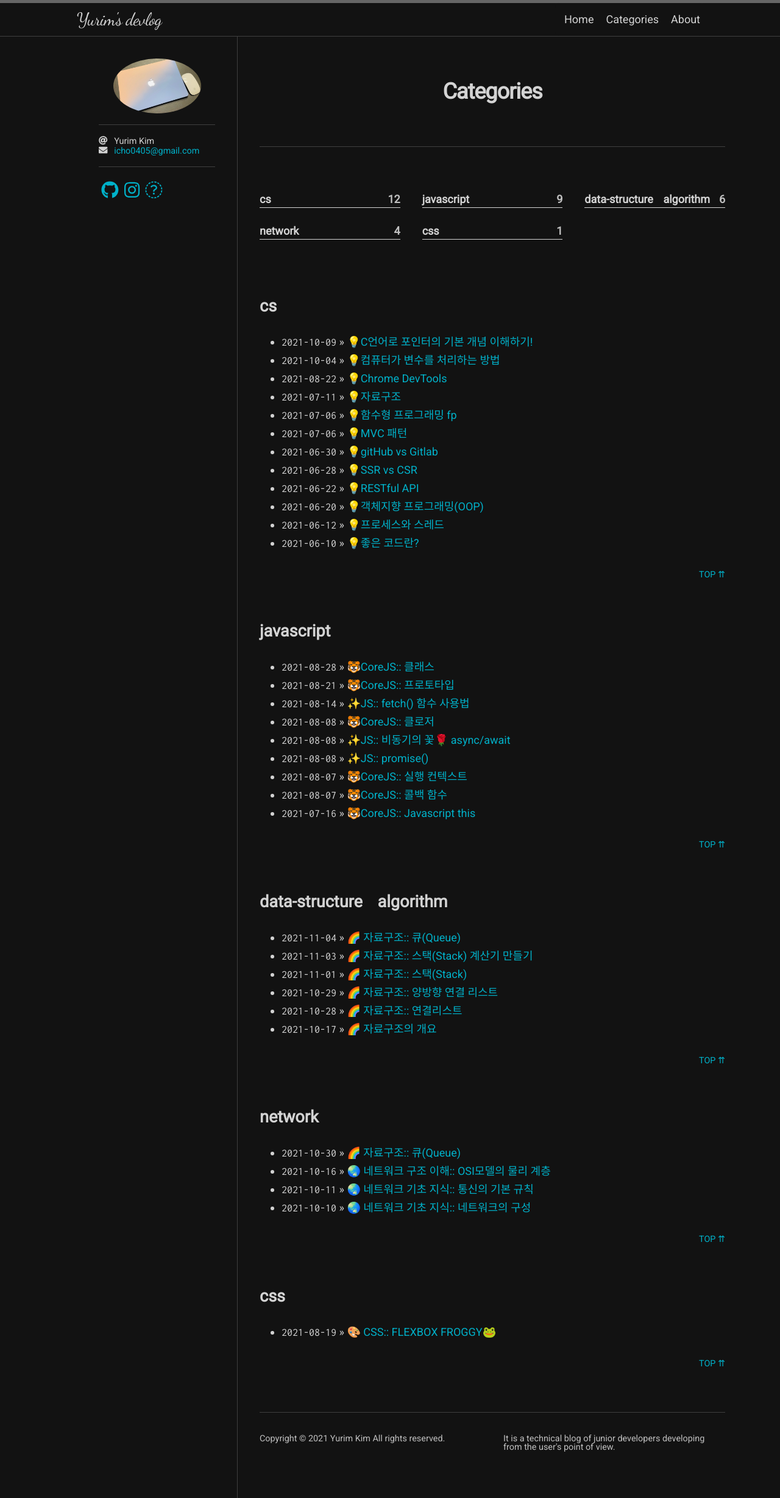
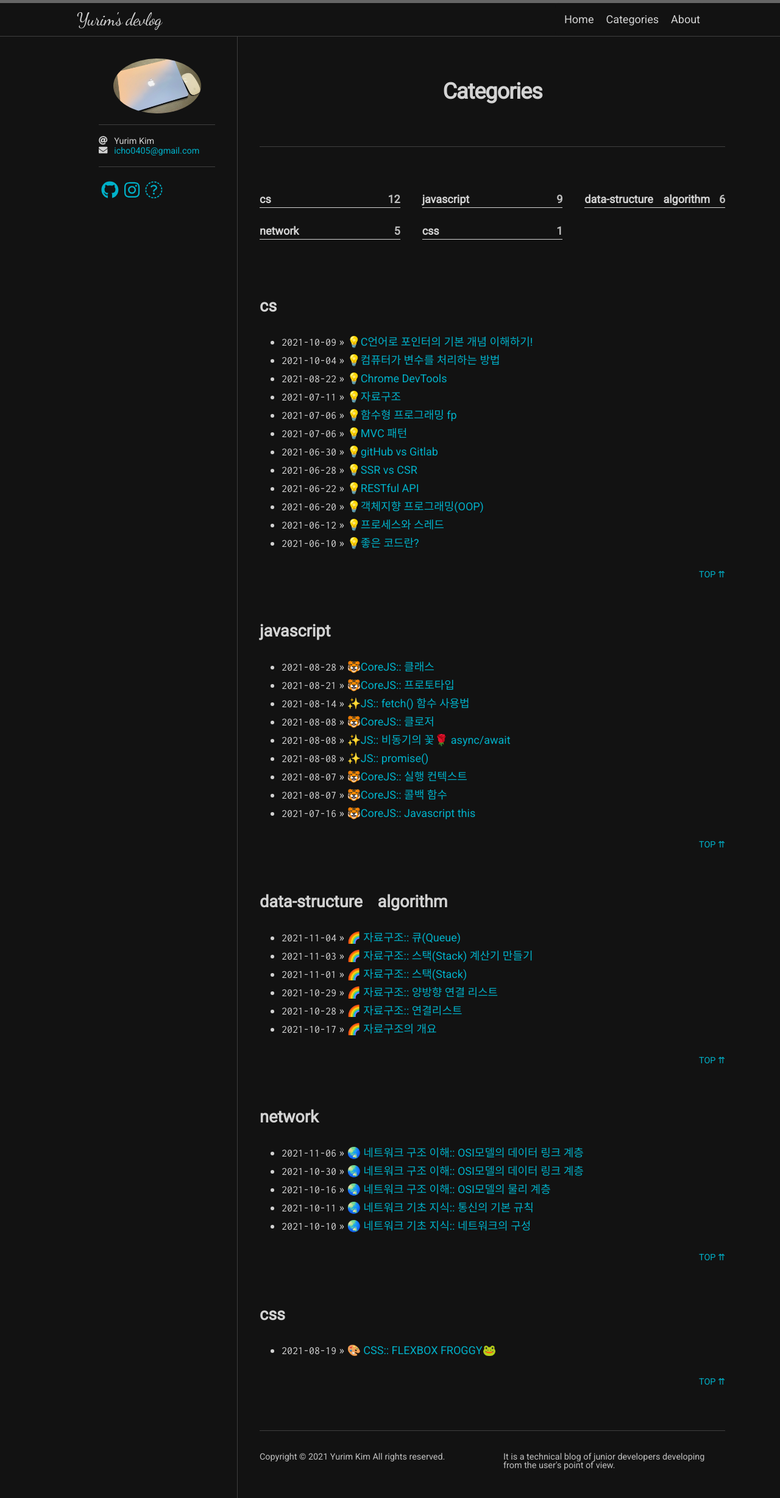
Before and after one commit to yurim45/yurim45.github.io, a Jekyll site: the page built from tags.md, in a window 1280 px wide. Shown: the whole page at 61% size. Built offline with Jekyll 4.4.1, drawn with Linux system fonts in a browser that asks for light colours; nearby versions of some CDN libraries; some web fonts are replaced; part of the change alters nothing that is shown.

Commit message:
add: post

```diff
--- a/_posts/2021-10-30-network_data_link_layer.md
+++ b/_posts/2021-10-30-network_data_link_layer.md
@@ -1,5 +1,5 @@
 ---
-title: "🌈 자료구조:: 큐(Queue)"
+title: "🌏 네트워크 구조 이해:: OSI모델의 데이터 링크 계층"
 tags:
   - [network]
 permalink: /network/dataLinkLayer
--- /dev/null
+++ b/_posts/2021-11-06-network_network_layer.md
@@ -0,0 +1,316 @@
+---
+title: "🌏 네트워크 구조 이해:: OSI모델의 데이터 링크 계층"
+tags:
+  - [network]
+permalink: /network/networkLayer
+
+navigation: true
+toc: true
+toc_sticky: true
+
+date: 2021-11-06
+last_modified_at: 2021-11-06
+---
+
+![]()
+
+<span style="color:Teal">**OSI모델**</span>의 3계층인 <span style="color:Teal">**네트워크 계층**</span>에 대해 공부하기
+
+---
+
+# 🌏 네트워크 계층_목적지에 데이터 전달하기
+
+### 🚀 What I Will Learn
+
+- IP를 이해한다
+- 라우터를 이해한다
+- IP주소를 이해한다
+- 서브넷(subnet)을 이해한다
+- 라우팅을 이해한다
+
+---
+
+## <span style="background-color:aquamarine">LESSON 17. 네트워크 계층의 역할</span>
+
+전 세계에는 수많은 네트워크가 있고 그 네트워크들은 서로 연결되어 거대한 인터넷을 이루고 있다. 이번에는 <u>**네트워크 간의 연결**</u>에 대해 알아보자
+
+### 1) 네트워크 간의 연결 구조
+
+> ✔️ **네트워크 계층의 역할**: 다른 네트워크에 있는 목적지로 데이터를 전달하려면 네트워크 계층의 기술이 필요하다
+
+![](https://images.velog.io/images/april_5/post/c272c3b2-434e-4d1b-adbb-c831271bb50e/image.png)
+
+<u>**데이터 링크 계층**</u>에서는 이더넷 규칙을 기반으로 데이터 전송을 담당.
+하지만 이 규칙에 따라 같은 네트워크에 있는 컴퓨터로는 데이터를 전송할 수 있지만, <span style="background-color:yellow">인터넷이나 다른 네트워크로는 데이터를 전송할 수 없다</span> 😥😥😥😥😥
+- 데이터 링크 계층의 장비로는 네트워크 A의 컴퓨터 끼리는 데이터 전송이 되지만, 네트워크 A에서 네트워크 B나 C로는 데이터 전송이 안된다.
+
+![](https://images.velog.io/images/april_5/post/5700820d-ec14-43c2-b801-e5470ea5319d/image.png)
+
+이 네트워크 간의 통신을 가능하게 하는 것이 **네트워크 계층의 역할**이다.
+이 계층을 통해 다른 네트워크로 데이터를 전송하려면 <span style="color:Teal">**라우터(router)**</span>라는 네트워크 장비가 필요하다
+
+>**라우터(router)**: 목적지가 정해지면 <span style="color:tomato">**해당 목적지까지 어떤 경로로 가는 것이 좋은지**</span>를 알려주는 기능을 한다.
+
+하지만 데이터를 보내려는 상대가 어디에 있는지 모르면 라우터도 목적지까지의 경로를 알려주지 못한다. 이 때 <u>네트워크를 식별할 수 있는 주소</u>를 <span style="color:Teal">**IP 주소**</span>라고 한다
+
+IP 주소로
+- 목적지를 지정하는 것 뿐만 아니라
+- 데이터를 어떤 경로로 보낼지도 결정해야 한다
+- 목적지 IP 주소까지 어떤 경로로 데이터를 보낼지 결정하는 것을 <span style="color:Teal">**라우팅(routing)**</span>이라고 한다
+  - 라우터의 **라우팅 테이블(routing table)**로 경로 정보를 등록하고 관리한다
+
+![](https://images.velog.io/images/april_5/post/b941a45c-707a-40ba-80c8-21220094bb8a/image.png)
+
+
+<br />
+
+### 2) IP(Internet Protocol)란?
+
+네트워크 계층에는 IP라는 프로토콜이 있고, 이 IP가 있어서 라우터가 가능한 것이다.
+
+네트워크 계층에서는 <span style="background-color:yellow">캡슐화</span>를 할 때는 데이터에 <span style="color:Teal">**IP헤더**</span>가 추가되는데, 이렇게 만들어진 것을 <span style="color:Teal">**IP패킷**</span>이라고 한다
+- 데이터 링크 계층에서 이더넷 헤더와 트레일러가 추가 된것은 <span style="color:Teal">**프레임**</span>이라고 했다
+
+
+![](https://images.velog.io/images/april_5/post/1654d302-8c60-433e-9108-0788eb522925/image.png)
+
+>📌 IP 헤더에 **출발지 IP주소**와 **목적지 IP 주소**가 있다는 것을 기억하자!
+
+<br /><br />
+
+---
+
+## <span style="background-color:aquamarine">LESSON 18. IP 주소의 구조</span>
+
+### 1) IP 주소란?
+
+>IP 주소는 실생활에 비유하면 우편물을 보낼 때의 주소와 같은 개념이다.
+
+IP 주소는 <span style="color:Teal">**인터넷 서비스 제공자(ISP)**</span>에게 받을 수 있다.
+IP 버전에는 <span style="color:Teal">**IPv4**</span>와 <span style="color:Teal">**IPv6**</span>가 있다
+
+||IPv4|IPv6|
+|--|--|--|
+|크기|32비트|128비트|
+|IP 주소 갯수|약 43억(億) 개|약 340간(澗) 개|
+
+>일(一) 십(十) 백(百) 천(千) 만(萬) 억(億) 조(兆) 경(京) 해(垓) 자(秭) 양(穰) 구(溝) **간(澗)** 정(正) 재(載) 극(極) ···
+
+IP 주소에는 <span style="color:Teal">**공인 IP 주소**</span>와 <span style="color:Teal">**사설 IP 주소**</span>가 있는데 왜 두 종류나 필요할까?
+- IPv4 주소는 위에서 말했듯이 주소의 수가 고갈되고 있다
+- 그래서 <u>인터넷에 직접 연결되는 컴퓨터나 라우터</u>에는 <span style="color:Teal">**공인 IP 주소**</span>를 할당하고,
+- <u>회사나 가정의 랜에 있는 컴퓨터</u>는 <span style="color:Teal">**사설 IP 주소**</span>를 할당하는 정책을 사용하고 있다.
+
+![](https://images.velog.io/images/april_5/post/0b42b0cf-7f02-49ae-bd02-1e0c3aac0121/image.png)
+
+- 랜 안에 컴퓨터가 여러 대 있다면 공인 IP 주소는 사용할 수 있는 숫자가 제한되므로
+  - 컴퓨터 한 대당 공인 IP 주소를 하나씩 할당하기 어렵다
+- 그래서 우선, <u>인터넷 서비스 제공자가 제공하는 **공인 IP 주소**</u>는 <span style="color:tomato">**라우터에만 할당**</span>하고
+- 랜 안에 있는 컴퓨터에는
+  - 랜의 네트워크 관리자가 자유롭게 **사설 IP 주소**를 할당하거나
+  - 라우터의 **DHCP** 기능을 사용하여 주소를 자동으로 할당한다
+
+그러면 공인 IP 주소 한 개로 랜안에 있는 컴퓨터 세대에 인터넷을 모두 연결할 수 있는 환경을 만들 수 있다
+
+>**DHCP(Dynamic Host Configuration Protocol)**: IP 주소를 자동으로 할당하는 프로토콜
+
+<br />
+
+IP 주소와 MAC 주소는 비트 수가 다른데,
+
+||MAC 주소|IP 주소|
+|--|--|--|
+|크기|48비트|32비트|
+|표시|16진수|10진수|
+
+>8비트를 옥텟(octet)이라고 부르기도 한다 <br /> 32비트를 8비트씩 끊어서 네 개의 옥텟으로 구분하고, <br /> 숫자는 10진수로 변환했을 때 0~255까지 범위가 정해져 있다
+
+![](https://images.velog.io/images/april_5/post/290d6cd2-28ea-4fbb-9482-d8790c9b2b86/image.png)
+
+>📌 사람이 읽기 쉽도록 10진수로 표시하지만, 실제로 IP주소는 <span style="color:tomato">**2진수**</span>로 되어있다는 것을 기억하자!
+
+또한, IP 주소는 <span style="color:Teal">**네트워크 ID**</span>와 <span style="color:Teal">**호스트 ID**</span>로 나눠져 있다.
+- **네트워크 ID**는 <u>어떤 네트워크인지</u>를 나타내고,
+- **호스트 ID**는 <u>해당 네트워크의 어느 컴퓨터인지</u>를 나타낸다.
+
+이 두 가지 정보가 합쳐져 IP 주소가 된다.
+
+<br /><br />
+
+---
+
+## <span style="background-color:aquamarine">LESSON 19. IP 주소의 클래스(class) 구조</span>
+
+IP 주소는 <u>네트워크의 규모에 따라 A~E 클래스로 나누어져</u> 있다. 네트워크 클래스 구조에 대해 알아보자.
+
+### 1) IP 주소 클래스(class)란?
+
+IPv4의 IP 주소는 32비트다.
+- 이 32비트를 옥탯 단위로 끊어서 네트워크 ID를 크게 만들거나
+- 호스트 ID를 작게 만들어 네트워크 크기를 조정할 수도 있다
+
+<u>네트워크 크기는 <span style="color:Teal">**클래스**</span> 라는 개념으로 구분</u>하고 있다
+
+|클래스 이름	|내용	|네트워크 ID 크기	|호스트 ID|
+|--|--|--|--|
+|A 클래스|	대규모 네트워크 주소|	8비트	|24비트|
+|B 클래스|	중형 네트워크 주소|	16비트|	16비트|
+|C 클래스|	소규모 네트워크 주소|	24비트|	8비트|
+|D 클래스|	멀티캐스트(multicast) 주소|	x|	x|
+|E 클래스|	연규 및 특수용도 주소|	x	|x|
+
+일반 네트워크에서는 A~C 클래스까지 사용할 수 있다
+
+|종류	|공인 IP 주소의 범위	|사설 IP 주소의 범위|
+|--|--|--|
+|A 클래스|	1.0.0.0~9.255.255.255 <br /> 10.0.0.0~10.255.255.255|11.0.0.0~126.255.255.255|
+|B 클래스|	128.0.0.0~172.15.255.255 <br /> 172.16.0.0~172.31.255.255|172.32.0.0~191.255.255.255	|
+|C 클래스|	192.0.0.0~192.167.255.255 <br /> 192.168.0.0~192.168.255.255|192.169.0.0~223.255.255.255	|
+
+<br /><br />
+
+---
+
+## <span style="background-color:aquamarine">LESSON 20. 네트워크 주소와 브로드캐스트 주소의 구조</span>
+
+<span style="color:tomato">**컴퓨터에 할당할 수 없는**</span> IP 주소인 네트워크 주소와 브로드캐스트 주소에 대해 알아보자.
+
+### 1) 네트워크 주소와 브로드캐스트 주소의 구조란?
+
+IP 주소에는 네트워크 주소와 브로드캐스트 주소가 있다. <u>이 두 주소는 특별한 주소</u>로, **컴퓨터나 라우터가 자신의 IP로 사용하면 안 된다**
+
+![](https://images.velog.io/images/april_5/post/fe329304-d864-4f96-9c11-019fd8ac8509/image.png)
+
+✔️ **네트워크 주소**
+
+- 전체 네트워크에서 <span style="color:Teal">**작은 네트워크를 식별**</span>하는데 사용된다
+  - 호스트 ID가 10진수로 0이면 그 네트워크 전체를 대표하는 주소가 된다 ➔ 쉽게 말해 <u>전체 네트워크 대표 주소</u>
+
+<br />
+
+✔️ **브로드캐스트 주소**
+
+- 네트워크에 있는 컴퓨터나 장비 모두에게 <span style="color:Teal">**한 번에 데이터를 전송**</span>하는데 사용되는 **전용 IP 주소**
+
+<br /><br />
+
+---
+
+## <span style="background-color:aquamarine">LESSON 21. 서브넷(subnet)의 구조</span>
+
+<u>네트워크를 분할하는 것</u>을 서브넷팅이라고 한다. 서브넷의 구조에 대해 알아보자.
+
+### 1) 서브넷(subnet)이란?
+
+IP 주소는 A, B, C, D, E 클래스로 나누어져 있고, 일반적으로 사용되는 IP 주소는 A, B, C로 나뉘어져 있다.
+
+A 클래스 네트워크는 호스트 ID가 24비트로, 하나의 네트워크에 1677만 7214개의 IP 주소를 사용한다.
+
+이 상태에서 <span style="color:Teal">**브로드캐스트 패킷을 전송**</span>하면 모든 컴퓨터에 패킷이 전송되고 네트워크가 혼잡해지게 되는데, 😱😱😱
+
+![](https://images.velog.io/images/april_5/post/9b4e3bd4-b409-4d8f-b5d5-cf508562ab70/image.png)
+
+A 클래스의 대규모 네트워크를 <u><span style="color:Teal">**작은 네트워크**</span>로 분할하여 브로드캐스트로 전송되는 패킷의 범위를 좁힐수 있다.</u>
+➔ 이렇게 하면 더 많은 네트워크를 만들 수 있어서 IP 주소를 더 효과적으로 활용 할 수 있다.
+
+이처럼 네트워크를 분할하는 것을 <span style="color:Teal">**서브넷팅(subneting)**</span>이라고 하고, 분할된 네트워크를 <span style="color:Teal">**서브넷(subnet)**</span>이라고 한다.
+
+![](https://images.velog.io/images/april_5/post/8616b52a-554c-4f97-aa83-69fa9dd11ef6/image.png)
+
+>기존에 있던 호스트 ID에서 비트를 빌려 서브넷 ID로 바꿔 서브넷을 만든다.
+
+
+<br />
+
+### 1) 서브넷 마스크란?
+
+IP 주소를 서브넷팅하면
+- 어디까지가 네트워크 ID고 어디부터가 호스트 ID인지 판단하기가 어려울 때가 있는데 😥
+
+이 때 **서브넷 마스크**라는 값을 사용한다.
+
+>**서브넷 마스크**: 네트워크 ID와 호스트 ID를 식별하기 위한 값이다
+
+
+<br /><br />
+
+---
+
+## <span style="background-color:aquamarine">LESSON 22. 라우터(router)의 구조</span>
+
+<u>서로 다른 네트워크와 통신</u>하려면 라우터가 필요하다. 라우터에 대해 알아보자.
+
+
+### 1) 라우터(router)란?
+
+서로 다른 네트워크와 통신하려면 라우터가 필요하고, <u>라우터는 <span style="color:Teal">**네트워크를 분리**</span></u>할 수 있다
+
+![](https://images.velog.io/images/april_5/post/bd201dcb-b578-4a47-b2d2-9b39a86678b6/image.png)
+
+
+>스위치(레이어 2 스위치)만 있는 네트워크에서는 모든 컴퓨터와 스위치가 동일한 네트워크에 속하게 되고, 허브도 스위치와 마찬가지로 네트워크를 분리할 수 없다 😥😥😥 <br /> ![](https://images.velog.io/images/april_5/post/bf133b91-9652-44ab-b5af-a2ca2c6e8563/image.png) <br /> ➔ 라우터가 있으면 네트워크를 분할할 수 있다
+
+네트워크를 분할한 다음, 컴퓨터 한 대가 다른 네트워크로 접속하려면❓,
+- 컴퓨터 1이 <span style="background-color:yellow">다른 네트워크에 데이터를 전송하려면 **라우터의 IP 주소를 설정**</span>해야 한다.
+  - 이것은 네트워크의 출입구를 설정하는 것으로 <span style="color:Teal">**기본 게이트웨이(default gateway)**</span>라고 한다.
+
+![](https://images.velog.io/images/april_5/post/0f93f105-3b04-46fc-aefc-40907a6e6355/image.png)
+
+라우터의 IP 주소를 지정해야 하는 이유는,
+- 컴퓨터 1은 다른 네트워크로 데이터를 보낼 때 어디로 전송해야 하는지 알지 못한다 😱
+- 그래서 <span style="color:Teal">**네트워크의 출입구**</span>를 지정하고, <u>일단은 라우터로 데이터를 전송</u>한다
+  - 컴퓨터 1은 `192.168.1.0/24` 네트워크에 속해 있기 때문에 라우터의 IP 주소인 `192.168.1.1`로 설정했다.
+- 하지만 <span style="background-color:yellow">게이트웨이 설정만으로는 컴퓨터 1에서 컴퓨터 6으로 데이터를 보낼 수 없기 때문에 라우터의 <span style="color:Teal">**라우팅(routing)**</span>기능이 필요</span>하다
+
+<br />
+
+### 1) 라우팅(routing)이란?
+
+<span style="color:Teal">**라우팅**</span>은
+<u>경로 정보를 기반</u>으로 현재의 네트워크에서 다른 네트워크로 **최적의 경로를 통해 데이터를 전송**한다
+이 경로 정보가 등록되어 있는 테이블이 <span style="color:Teal">**라우팅 테이블**</span>이다
+
+![](https://images.velog.io/images/april_5/post/f8b03071-6478-40d2-8d7e-2a797bc0a9c0/image.png)
+
+라우팅 테이블을 등록하는 방법은 네트워크 관리자가
+
+(1) **수동으로 등록하는 방법**과
+- 정보를 하나하나 라우터에 등록
+- 등록된 내용이 수정되면 수동으로 변경해야 해서 작업량도 많아지기 때문에 <span style="background-color:yellow">소규모 네트워크에 적합</span>
+
+(2) **자동으로 등록하는 방법**이 있다.
+- 라우터 간에 경로 정보를 서로 교환하여 라우팅 테이블 정보를 자동으로 수정
+- 수동으로 등록하는 방법처럼 직접 네트워크 관리자가 변경하지 않아도 되기 떄문에 훨씬 편하기 때문에 <span style="background-color:yellow">대규모 네트워크에 적합</span>
+
+이처럼 <u>라우터 간에 라우팅 정보를 교환하기 위한 프로토콜</u>을 <span style="color:Teal">**라우팅 프로토콜**</span>이라고 한다.
+대표적인 라우팅 프로토콜에는 RIP, OSPF, BGP 등이 있고 각각 다른 특징이 있다.
+
+<br /><br />
+
+---
+
+### :: 용어 정리💡
+
+- `네트워크 계층(network layer)`: 네트워크 계층은 다른 네트워크와 통신하기 위한 경로 설정을 위해 라우터를 통한 라우팅을 하며 패킷 전송을 담당한다
+
+- `IP(Internet Protocol, 인터넷 프로토콜)`: 인터넷에 있는 한 컴퓨터에서 다른 컴퓨터로 데이터를 보내는 데 사용되는 네트워크 계층 프로토콜이다
+
+- `IP 주소 클래스(IP address class)`: IPv4에서 사용하는 주소 그룹에는 다섯 개 가 있다. A, B, C클래스는 네트워크 ID와 호스트 ID로 구성되며, D 클래스는 멀티캐스트 주소로 사용된다. E 클래스는 필요에 따라 사용하기 위해 확보해 놓은 것이다
+
+- `라우터(router)`: 서로 다른 네트워크를 연결해 주는 장치로 현재의 네트워크에서 다른 네트워크로 패킷을 전송할 수 있도록 한다
+
+- `라우팅(routing)`: 네트워크에서 패킷을 목적지로 보낼 때 목적지까지 갈 수 있는 여러 가지 경로 중 한 가지 경로를 설정해 주는 과정이다
+
+- `라우팅 테이블(rotuing table)`: 컴퓨터 네트워크에서 목적지 주소를 목적지에 도달하기 위한 네트워크 노선으로 변환시킬 목적으로 사용된다. 다른 네트워크로 가기 위한 가장 좋은 라우터의 정보를 가지고 있다
+
+- `서브넷(subnet)`: 큰 네트워크를 분할해서 만든 작은 네트워크다
+
+- `서브넷팅(subneting)`: 네트워크를 분할하기 위해 IP 주소의 구성을 변경하는 작업이다
+
+- `서브넷 ID`: IP 주소의 네트워크 부분을 늘리기 위해 서브넷 마스크로 사용되는 비트로 서브넷 비트(subnet bits)라고도 한다
+
+- `서브넷 마스크(subnet mask)`: IP 주소의 네트워크 부분만 나타나게 하여 같은 네트워크인지를 판별하게 하는 마스크다
+
+- `멀티캐스트(multicast)`: 한 컴퓨터(호스트)에서 패킷을 여러 컴퓨터로 동시에 전송하는 것을 말한다
+
+- `브로드캐스트(broadcast)`: IP 네트워크에 있는 모든 컴퓨터(호스트)로 데이터를 전송하는 방식이다
```
